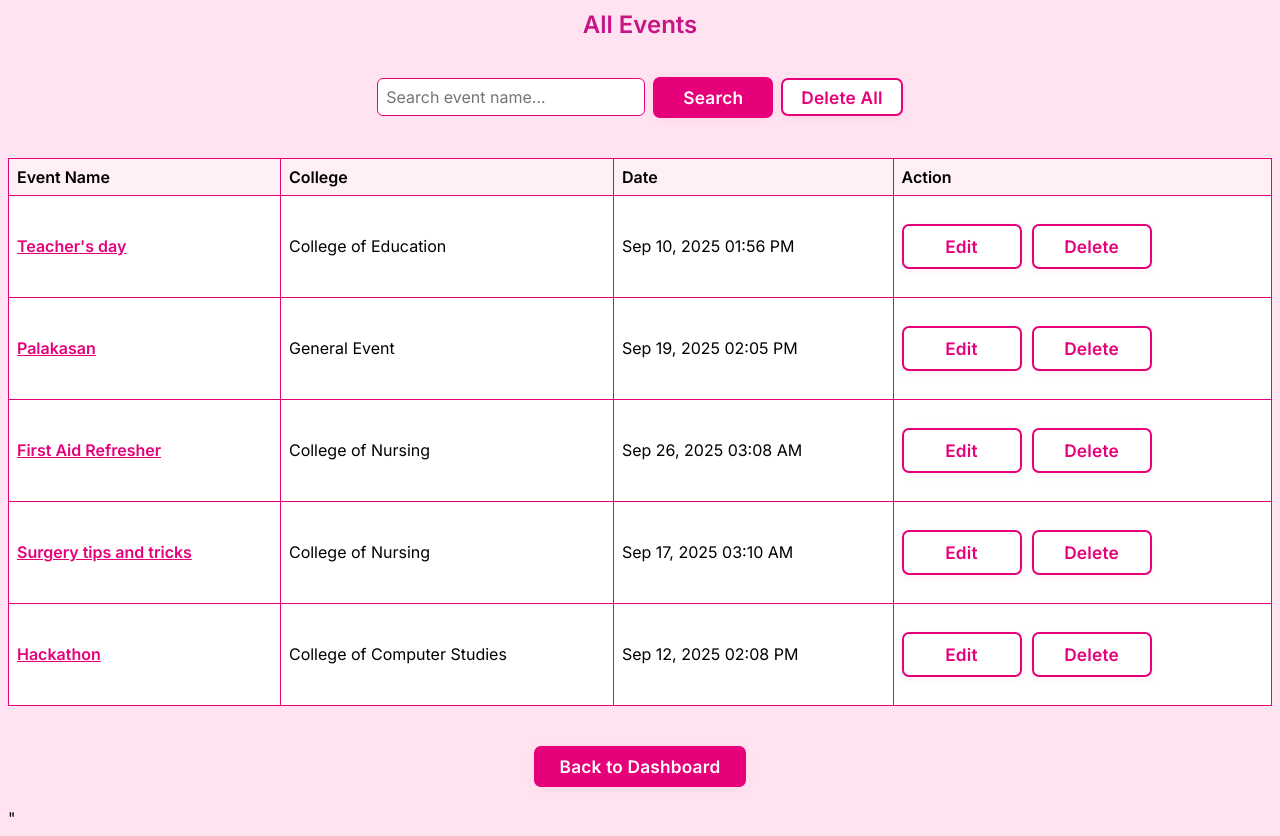
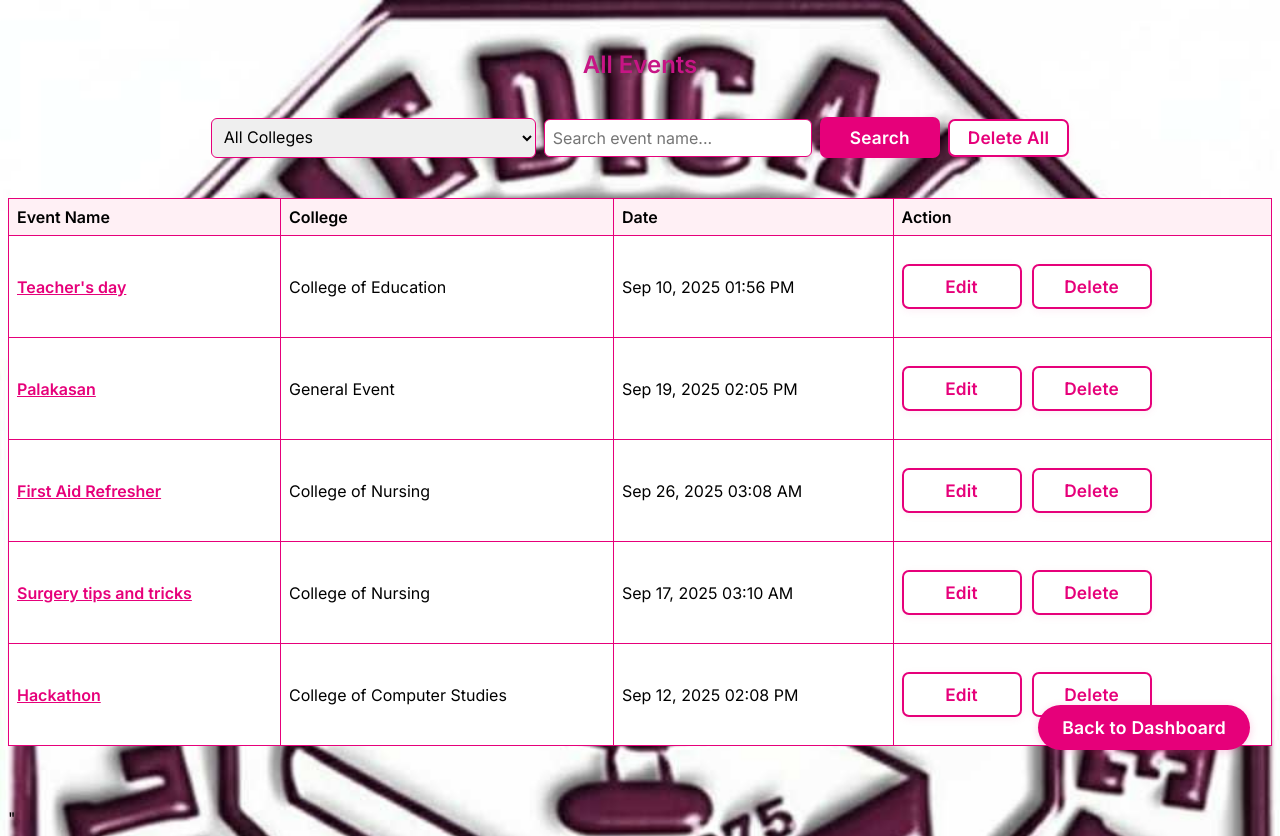
Before and after one commit to roldfox12/barcode_event_attendance_system, a Django app: page /attendance/events/ in a window 1280 px wide. Run offline with Django 4.2, Linux system fonts and the light colour scheme; a user stored in the database is signed in; data comes from the database, SQL or seed files in the repository; both versions use the stored data as it was after the commit.

Commit message:
changed dashboard button and added dummy ids

```diff
--- a/attendance/static/css/styles.css
+++ b/attendance/static/css/styles.css
@@ -29,7 +29,13 @@
 }
 body {
     font-family: 'Inter', Arial, Helvetica, sans-serif !important;
-    background: #ffe3f0 !important;
+    background-color: #ffe3f0 !important;
+    background-image: url('/static/img/imcclogo.jpg');
+    background-repeat: no-repeat;
+    background-position: center center;
+    background-attachment: fixed;
+    background-size: cover;
+    background-size: cover;
 }
 
 h1, h2, h3, h4, h5, h6, button, input, select, label, li, p, a, form {
--- a/attendance/templates/events_list.html
+++ b/attendance/templates/events_list.html
@@ -10,6 +10,14 @@
 <!-- Search Form with Delete All Button (side by side) -->
 <div style="margin-bottom: 20px; display: flex; gap: 8px; align-items: center;">
     <form method="get" action="" style="display: flex; gap: 8px; align-items: center; margin: 0;">
+        <select name="college" onchange="this.form.submit()" style="padding:8px; border-radius:6px; border:1px solid #e6007a;">
+            <option value="">All Colleges</option>
+            {% for college in colleges %}
+                <option value="{{ college.id }}" {% if college.id|stringformat:"s" == selected_college %}selected{% endif %}>
+                    {{ college.name }}
+                </option>
+            {% endfor %}
+        </select>
         <input type="text" name="q" placeholder="Search event name..." value="{{ request.GET.q|default_if_none:'' }}" style="padding:8px; border-radius:6px; border:1px solid #e6007a; width: 250px;">
         <button type="submit" class="btn btn-primary">Search</button>
         {% if request.GET.q %}
@@ -67,7 +75,9 @@
         {% endfor %}
     </tbody>
 </table>
-<a href="{% url 'dashboard' %}">
-    <button type="button" class="btn btn-primary" style="margin-top:20px;">Back to Dashboard</button>
+<a href="{% url 'dashboard' %}" style="position:fixed; bottom:30px; right:30px; z-index:1000;">
+    <button type="button" class="btn btn-primary" style="padding:12px 24px; border-radius:50px; box-shadow:0 2px 8px #e6007a33; font-size:1.1rem; font-weight:600;">
+        Back to Dashboard
+    </button>
 </a>
 {% endblock %}
--- a/attendance/templates/login.html
+++ b/attendance/templates/login.html
@@ -4,7 +4,7 @@
 <head>
     <meta charset="UTF-8">
     <meta name="viewport" content="width=device-width, initial-scale=1.0">
-    <title>Event Scanner - Event Attendance System</title>
+    <title>Event Attendance Scanner</title>
     <link rel="stylesheet" href="{% static 'css/styles.css' %}">
     <style>
         body {
@@ -122,7 +122,7 @@
                 {% endfor %}
             {% endif %}
             <form method="post" action="{% url 'login' %}" style="width:100%; display: flex; flex-direction: column; align-items: center; gap: 0;">
-                <div class="accent-title" style="margin-bottom: 32px;">Event Scanner</div>
+                <div class="accent-title" style="margin-bottom: 32px;">Event Attendance Scanner</div>
                 {% csrf_token %}
                 <div class="form-group" style="margin-bottom: 22px; width: 100%;">
                     <label for="username">Username:</label>
--- a/attendance/views.py
+++ b/attendance/views.py
@@ -1,4 +1,3 @@
-
 from django.shortcuts import render, redirect, get_object_or_404
 from django.http import HttpResponse
 import attendance
@@ -343,22 +342,36 @@ def scan_barcode(request):
 @login_required
 def students_list(request):
     query = request.GET.get('q', '')
+    selected_college = request.GET.get('college', '')
+    colleges = College.objects.all()
+    students = Attendee.objects.all()
+    if selected_college:
+        students = students.filter(college__id=selected_college)
     if query:
-        students = Attendee.objects.filter(
+        students = students.filter(
             Q(barcode_id__icontains=query) | Q(name__icontains=query)
         )
-    else:
-        students = Attendee.objects.all()
-    return render(request, 'students_list.html', {'students': students})
+    return render(request, 'students_list.html', {
+        'students': students,
+        'colleges': colleges,
+        'selected_college': selected_college,
+    })
 
 @login_required
 def events_list(request):
     query = request.GET.get('q', '')
+    selected_college = request.GET.get('college', '')
+    colleges = College.objects.all()
+    events = Event.objects.all()
+    if selected_college:
+        events = events.filter(college__id=selected_college)
     if query:
-        events = Event.objects.filter(name__icontains=query)
-    else:
-        events = Event.objects.all()
-    return render(request, 'events_list.html', {'events': events})
+        events = events.filter(name__icontains=query)
+    return render(request, 'events_list.html', {
+        'events': events,
+        'colleges': colleges,
+        'selected_college': selected_college,
+    })
 
 @login_required
 @user_passes_test(lambda u: u.is_superuser)
--- a/event_attendance/settings.py
+++ b/event_attendance/settings.py
@@ -25,7 +25,7 @@ SECRET_KEY = 'django-insecure-k&((39v3y8bw_$3@pq9$iur_=e*s&-am$urdv5bfqjhc8!bh9!
 # SECURITY WARNING: don't run with debug turned on in production!
 DEBUG = True
 
-ALLOWED_HOSTS = []
+ALLOWED_HOSTS = ['207.20.255.75', 'localhost', '127.0.0.1']
 
 
 # Application definition
```
Also changed, not shown: attendance/templates/students_list.html (+10 -2 lines), attendance/static/css/img/imcclogo.jpg (added), db.sqlite3, 3 other files.
